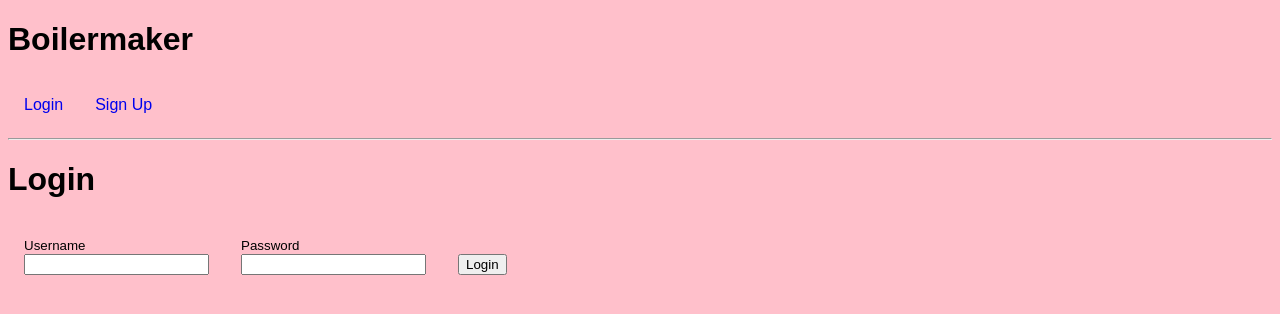
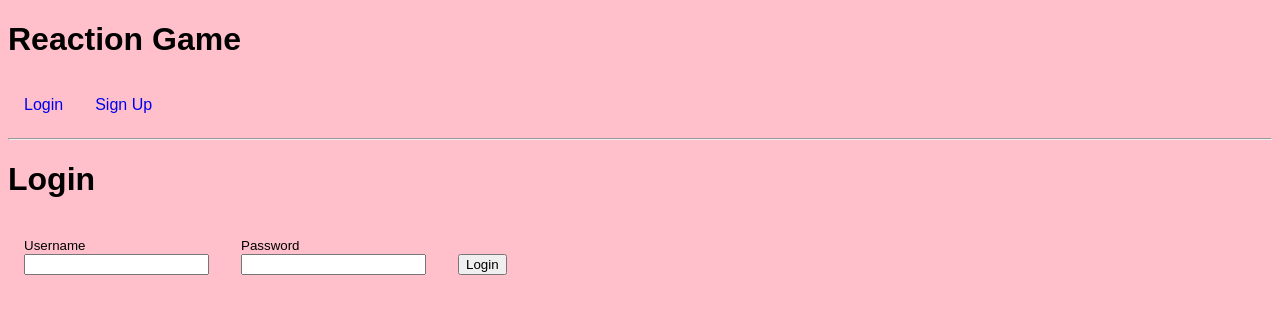
Before and after one commit to christine-zheng/Reaction-Game, a React app: page / in a window 1280 px wide. Shown: the top 314 px of the page. Built offline with nearby package versions, Linux system fonts and the light colour scheme.

Commit message:
updated AppRoutes & Navbar to include /stats

```diff
--- a/client/AppRoutes.js
+++ b/client/AppRoutes.js
@@ -4,6 +4,7 @@ import { connect } from 'react-redux';
 import { Routes, Route, Navigate } from 'react-router-dom';
 import { Login, Signup } from './components/AuthForm';
 import Home from './components/Home';
+import Stats from './components/Stats';
 import { getUserByToken } from './store';
 
 /**
@@ -21,10 +22,11 @@ class AppRoutes extends React.Component {
       <div>
         {isLoggedIn ? (
           <Routes>
-            <Route path="/home" element={<Home />} />
             <Route path="/login" element={<Navigate replace to="/home" />} />
             <Route path="/signup" element={<Navigate replace to="/home" />} />
-            <Route path="/" element={<Navigate replace to="/home" />} />
+            <Route path="/" exact element={<Navigate replace to="/home" />} />
+            <Route path="/home" element={<Home />} />
+            <Route path="/stats" element={<Stats />} />
           </Routes>
         ) : (
           <Routes>
--- a/client/components/Navbar.js
+++ b/client/components/Navbar.js
@@ -5,12 +5,13 @@ import { logout } from '../store';
 
 const Navbar = ({ handleClick, isLoggedIn }) => (
   <div>
-    <h1>Boilermaker</h1>
+    <h1>Reaction Game</h1>
     <nav>
       {isLoggedIn ? (
         <div>
           {/* The navbar will show these links after you log in */}
           <Link to="/home">Home</Link>
+          <Link to="/stats">Stats</Link>
           <Link to="/" onClick={handleClick}>
             Logout
           </Link>
```
